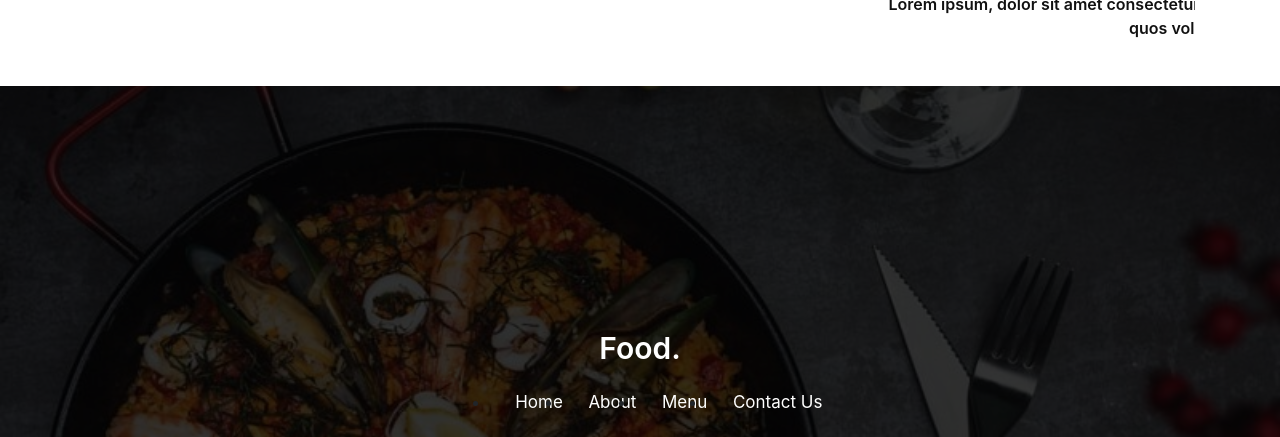
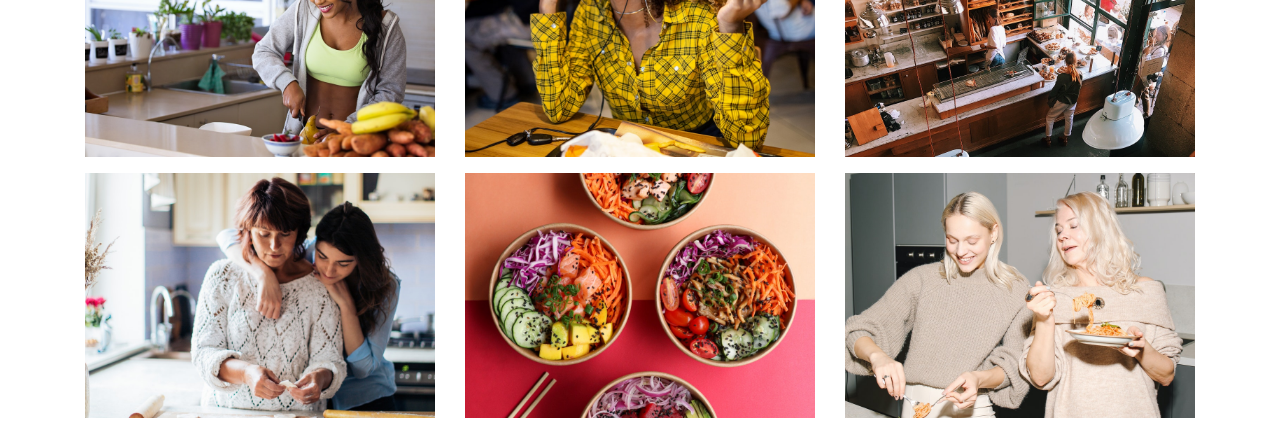
Before and after one commit to Ochommaflorence/ResturantWebsite, a plain HTML site: page gallery.html in a window 1280 px wide. Shown: the part 752-1189 px from the top of the page. Drawn offline with nearby package versions, Linux system fonts and the light colour scheme.

Commit message:
files are been committed

```diff
--- a/gallery.html
+++ b/gallery.html
@@ -19,6 +19,9 @@
       rel="stylesheet"
       href="https://cdnjs.cloudflare.com/ajax/libs/OwlCarousel2/2.3.4/assets/owl.carousel.min.css"
     />
+    <link rel="stylesheet" href="https://maxcdn.bootstrapcdn.com/bootstrap/4.5.2/css/bootstrap.min.css">
+    <link rel="stylesheet" href="https://cdnjs.cloudflare.com/ajax/libs/fancybox/3.5.7/jquery.fancybox.css">
+    <script src="https://cdnjs.cloudflare.com/ajax/libs/fancybox/3.5.7/jquery.fancybox.min.js"></script>
 
     <!-- Bootstrap CSS -->
     <link rel="stylesheet" href="css/bootstrap.min.css" />
@@ -50,6 +53,43 @@
       </div>
     </section>
     <!-- Hero section ended -->
+
+    <section class="gallery">
+      <div class="container">
+        <div class="row mt-4">
+          <div class="item col-sm-6 col-md-4 mb-3">
+            <a href="images/gallery1.jpg" class="fancybox" data-fancy="gallery1">
+              <img src="images/gallery1.jpg" alt="galleryPic" width="100%" height="100%">
+            </a>
+          </div>
+          <div class="item col-sm-6 col-md-4 mb-3">
+            <a href="images/gallery2.jpg" class="fancybox" data-fancy="gallery1">
+              <img src="images/gallery2.jpg" alt="galleryPic" width="100%" height="100%">
+            </a>
+          </div>
+          <div class="item col-sm-6 col-md-4 mb-3">
+            <a href="images/gallery3.jpg" class="fancybox" data-fancy="gallery1">
+              <img src="images/gallery3.jpg" alt="galleryPic" width="100%" height="100%">
+            </a>
+          </div>
+          <div class="item col-sm-6 col-md-4 mb-3">
+            <a href="images/gallery4.jpg" class="fancybox" data-fancy="gallery1">
+              <img src="images/gallery4.jpg" alt="galleryPic" width="100%" height="100%">
+            </a>
+          </div>
+          <div class="item col-sm-6 col-md-4 mb-3">
+            <a href="images/gallery5.jpg" class="fancybox" data-fancy="gallery1">
+              <img src="images/gallery5.jpg" alt="galleryPic" width="100%" height="100%">
+            </a>
+          </div>
+          <div class="item col-sm-6 col-md-4 mb-3">
+            <a href="images/gallery6.jpg" class="fancybox" data-fancy="gallery1">
+              <img src="images/gallery6.jpg" alt="galleryPic" width="100%" height="100%">
+            </a>
+          </div>
+        </div>
+      </div>
+    </section>
 
     <!-- Testimonals -->
 <section class="testimonals mt-5">
```
